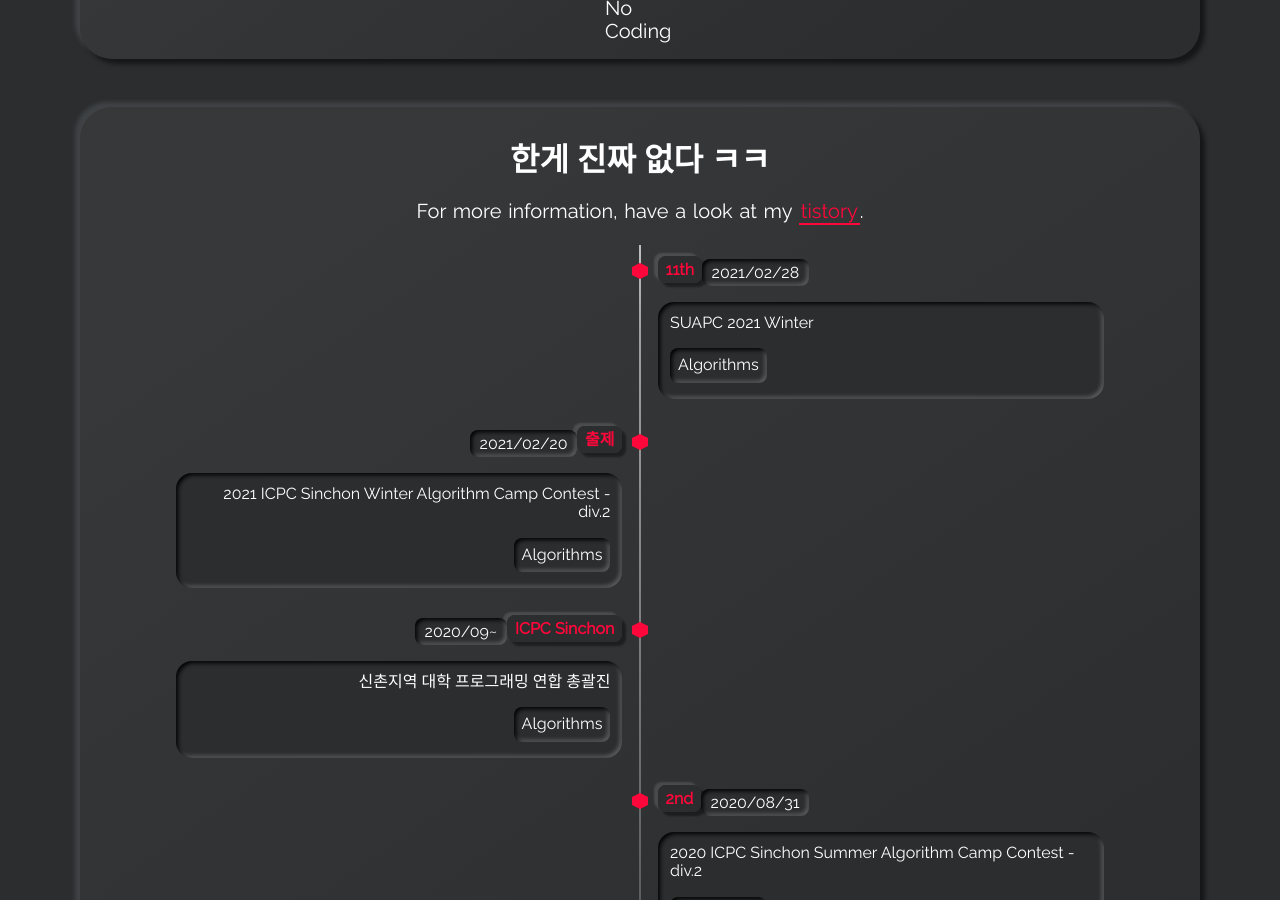
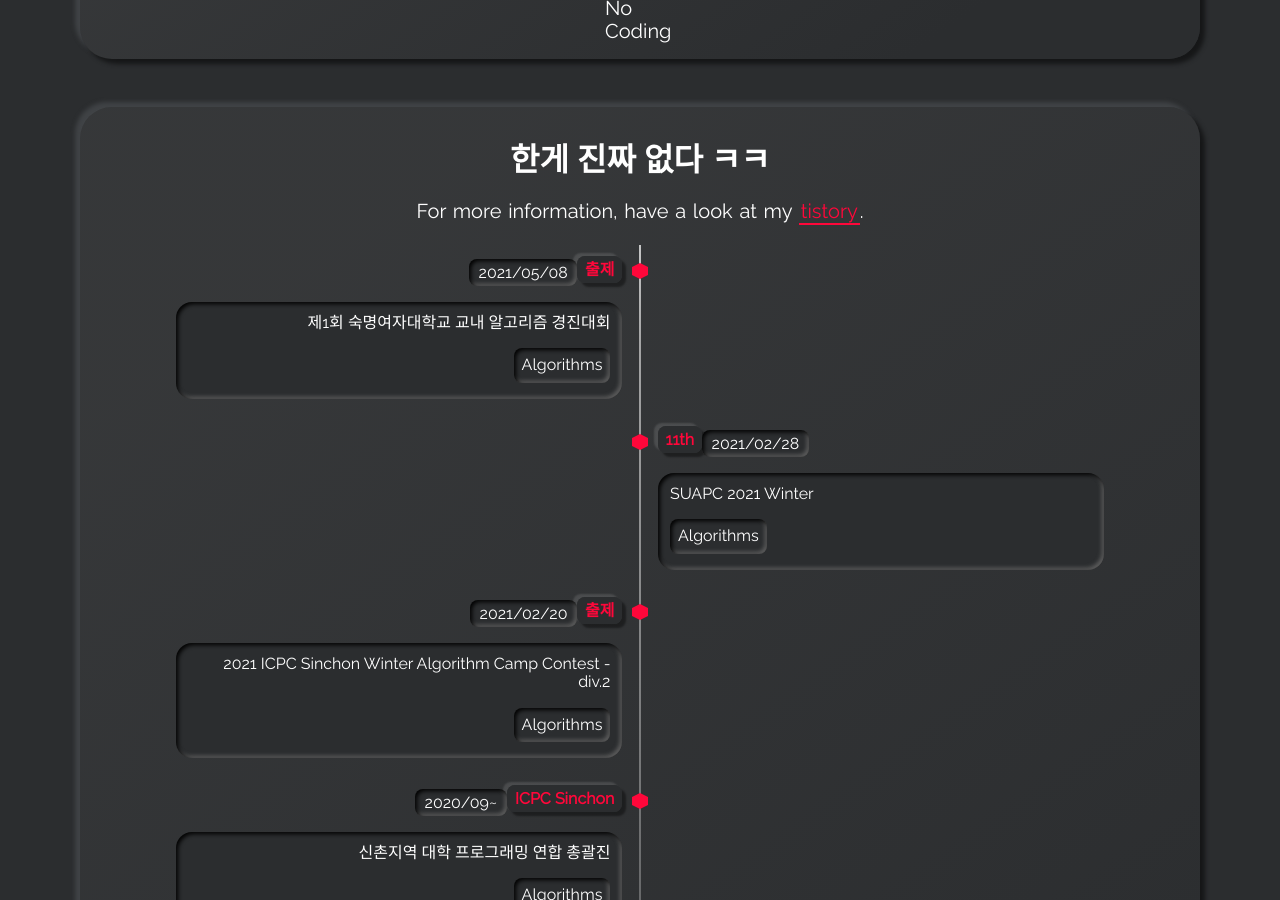
Before and after one commit to swoooon/blueint323.github.io, a Jekyll site: the page built from index.html, in a window 1280 px wide and 900 px high, scrolled down 1246 px. Built offline with Jekyll 4.4.1, drawn with Linux system fonts in a browser that asks for light colours.

Commit message:
Update timeline.yml

```diff
--- a/_data/timeline.yml
+++ b/_data/timeline.yml
@@ -17,6 +17,13 @@
 #     - tag: Rails
 #   timeline-side: right
 
+- title: 출제
+  title-url: https://www.acmicpc.net/contest/view/618
+  date: 2021/05/08
+  subtitle: 제1회 숙명여자대학교 교내 알고리즘 경진대회
+  tags:
+    - tag: Algorithms
+  timeline-side: left
 - title: 11th
   title-url: https://www.acmicpc.net/contest/view/586
   date: 2021/02/28
```
